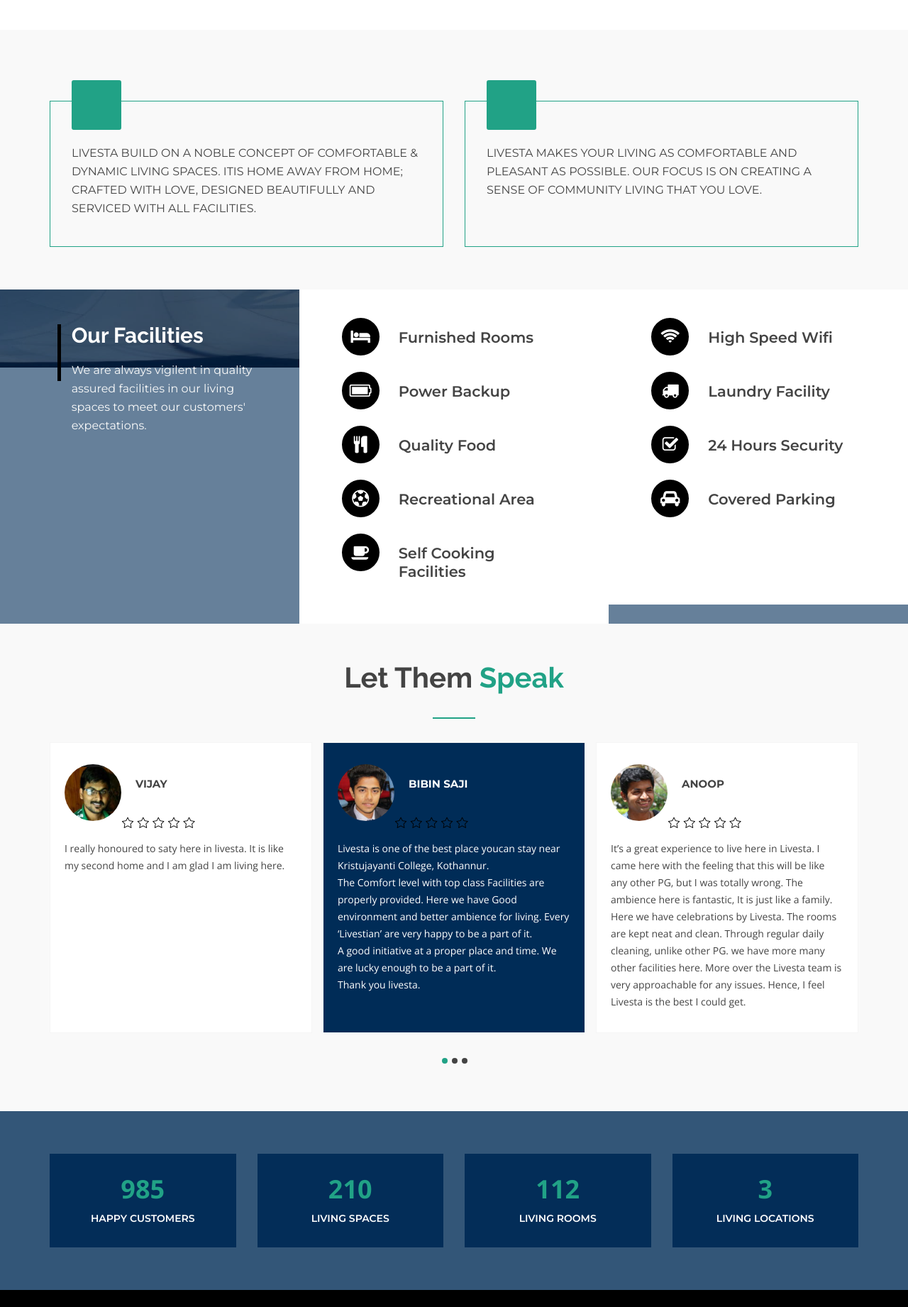
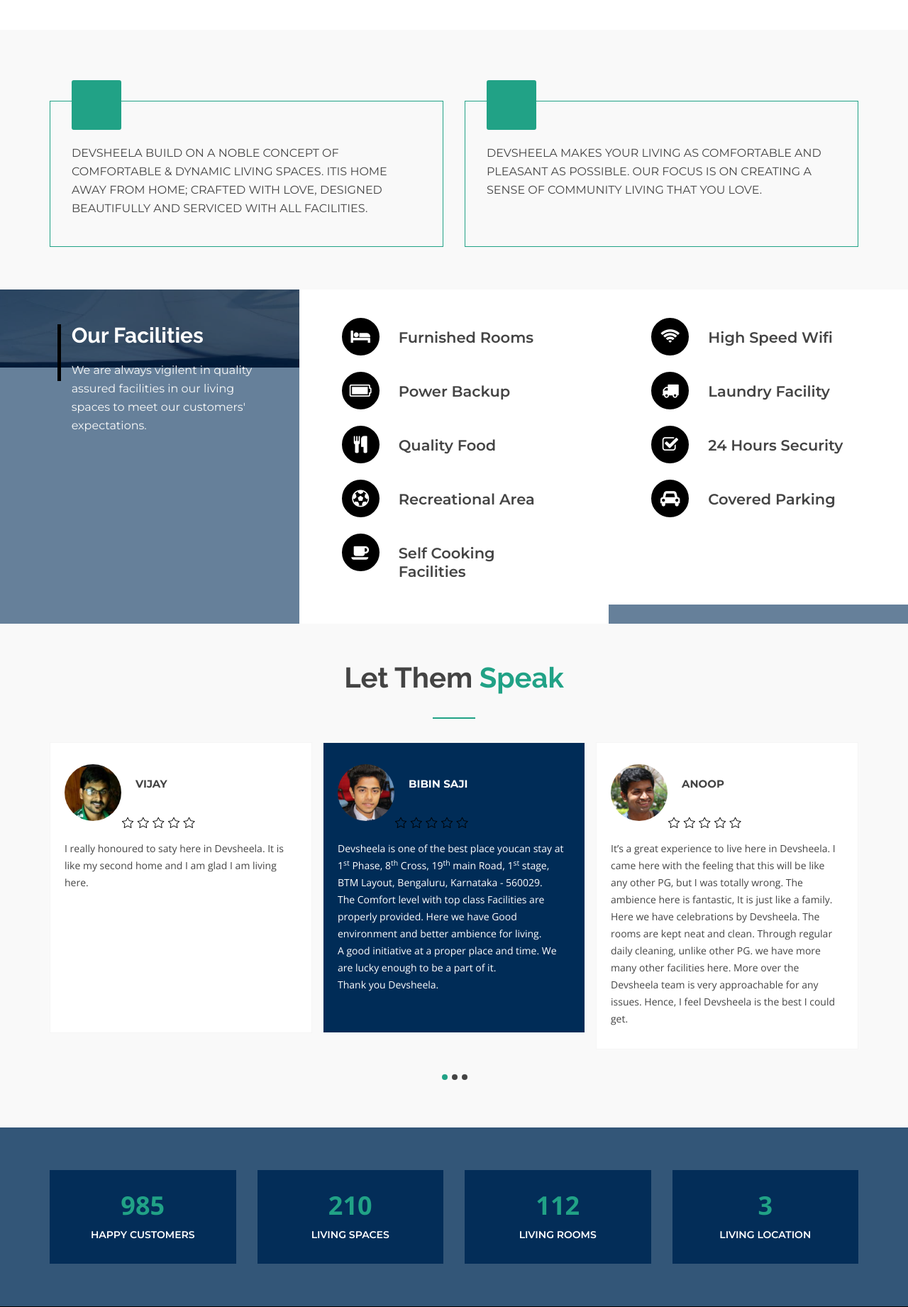
Before and after one commit to khabaitech/Devsheelapg, a PHP site: page / in a window 1280 px wide. Shown: the part 933-2775 px from the top of the page at 71% size. Run offline with PHP 8.4, Linux system fonts and the light colour scheme.

Commit message:
Updated on04/08/2021

```diff
--- a/index.php
+++ b/index.php
@@ -118,7 +118,7 @@
                                     <i class="  fa fa-handshake-o"></i>
                                 </a>
                                 <div class="service-content">
-                                    <h4><a>LIVESTA build on a Noble concept of comfortable & dynamic Living spaces.
+                                    <h4><a>Devsheela build on a Noble concept of comfortable & dynamic Living spaces.
 Itis home away from home; crafted with love, designed beautifully and
 Serviced with all facilities.
 </a></h4>
@@ -131,7 +131,7 @@ Serviced with all facilities.
                                     <i class="fa fa-signing"></i>
                                 </a>
                                 <div class="service-content">
-                                    <h4><a>Livesta makes your living as comfortable and pleasant as possible.
+                                    <h4><a>Devsheela makes your living as comfortable and pleasant as possible.
 Our focus is on creating a sense of community living that you love.<br><br>
 </a></h4>
                                 </div>
@@ -320,10 +320,10 @@ Our focus is on creating a sense of community living that you love.<br><br>
                                         <a href="#"><i class="icon icon-star"></i></a>
                                     </div>
                                     <div class="testi-text">
-                                        <p>Livesta is one of the best place youcan stay near Kristujayanti College, Kothannur. <br>
-The Comfort level with top class Facilities are properly provided. Here we have Good environment and better ambience for living. Every ‘Livestian’ are very happy to be a part of it. <br>
+                                        <p>Devsheela is one of the best place youcan stay at 1<sup>st</sup> Phase, 8<sup>th</sup> Cross, 19<sup>th</sup> main Road, 1<sup>st</sup> stage, BTM Layout, Bengaluru, Karnataka - 560029. <br>
+The Comfort level with top class Facilities are properly provided. Here we have Good environment and better ambience for living.  <br>
 A good initiative at a proper place and time. We are lucky enough to be a part of it. <br>
-Thank you livesta.
+Thank you Devsheela.
  </p>
                                     </div>
                                 </div>
@@ -344,7 +344,7 @@ Thank you livesta.
                                         <a href="#"><i class="icon icon-star"></i></a>
                                     </div>
                                     <div class="testi-text">
-                                        <p>It’s a great experience to live here in Livesta. I came here with the feeling that this will be like any other PG, but I was totally wrong. The ambience here is fantastic, It is just like a family. Here we have celebrations by Livesta. The rooms are kept neat and clean. Through regular daily cleaning, unlike other PG. we have more many other facilities here. More over the Livesta team is very approachable for any issues. Hence, I feel Livesta is the best I could get.
+                                        <p>It’s a great experience to live here in Devsheela. I came here with the feeling that this will be like any other PG, but I was totally wrong. The ambience here is fantastic, It is just like a family. Here we have celebrations by Devsheela. The rooms are kept neat and clean. Through regular daily cleaning, unlike other PG. we have more many other facilities here. More over the Devsheela team is very approachable for any issues. Hence, I feel Devsheela is the best I could get.
  </p>
                                     </div>
                                 </div>
@@ -365,7 +365,7 @@ Thank you livesta.
                                         <a href="#"><i class="icon icon-star"></i></a>
                                     </div>
                                     <div class="testi-text">
-                                        <p>I really honoured to saty here in livesta.  It is like my second home and I am glad I am living here.
+                                        <p>I really honoured to saty here in Devsheela.  It is like my second home and I am glad I am living here.
 </p>
                                     </div>
                                 </div>
@@ -406,7 +406,7 @@ Thank you livesta.
 						<div class="col-md-3 col-sm-3 col-xs-12">
 							<div class="fun_text">
                                 <span class="counter">3</span>
-                                <h5>Living Locations</h5>
+                                <h5>Living Location</h5>
 							</div>
 						</div>
 
```
Also changed, not shown: contact-devsheela.html (+2 -6 lines), kitchen.html (+8 -11 lines), visit.html (+7 -7 lines), why-devsheela.html (+9 -13 lines).
